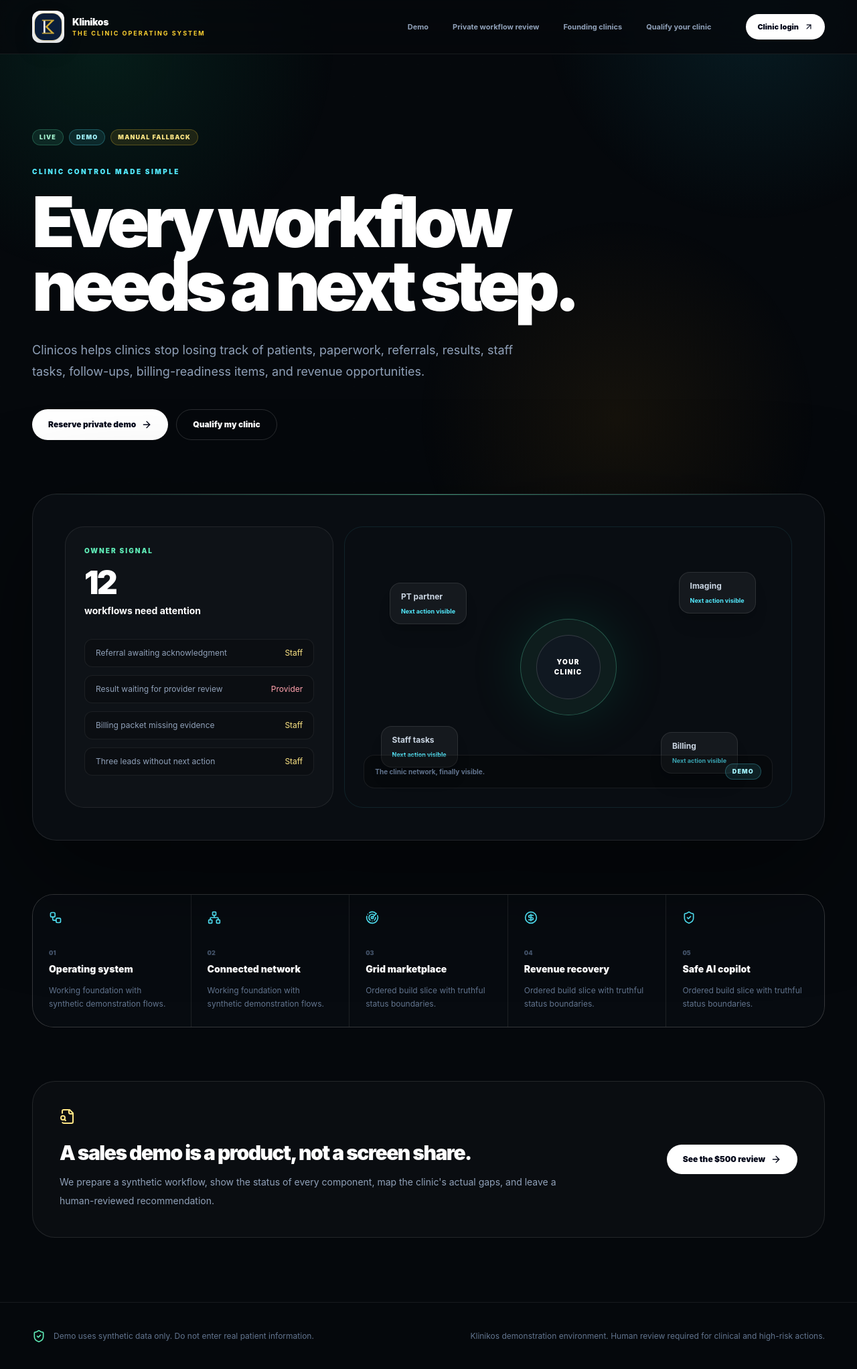
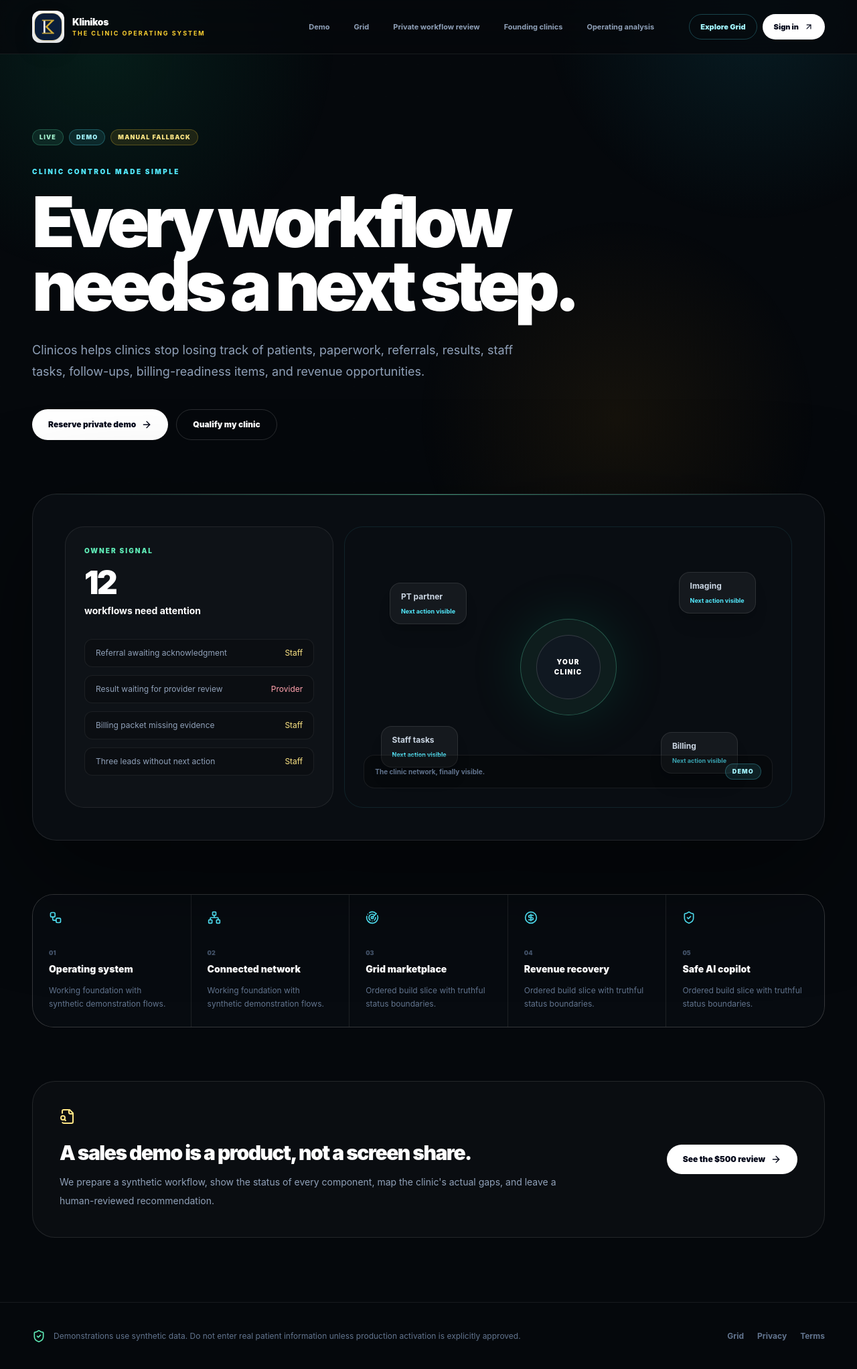
Before and after one commit to jcamacho611/Clinicos-by-Zumi, a Next.js app: page /demo in a window 1280 px wide. Shown: the whole page at 67% size. Built offline with nearby package versions, Linux system fonts and the light colour scheme.

Commit message:
frontend: unify public navigation around Klinikos and Grid

```diff
--- a/src/components/sales/sales-site-shell.tsx
+++ b/src/components/sales/sales-site-shell.tsx
@@ -4,9 +4,10 @@ import { BrandMark } from "@/components/clinic/brand-mark";
 
 const publicLinks = [
   ["/demo", "Demo"],
+  ["/grid/browse", "Grid"],
   ["/private-demo", "Private workflow review"],
   ["/founding-clinic", "Founding clinics"],
-  ["/sales", "Qualify your clinic"],
+  ["/sales", "Operating analysis"],
 ] as const;
 
 export function SalesSiteShell({ children }: { children: React.ReactNode }) {
@@ -16,21 +17,24 @@ export function SalesSiteShell({ children }: { children: React.ReactNode }) {
       <div className="pointer-events-none fixed inset-0 opacity-25 [background-image:linear-gradient(rgba(255,255,255,.025)_1px,transparent_1px),linear-gradient(90deg,rgba(255,255,255,.025)_1px,transparent_1px)] [background-size:48px_48px]" />
       <header className="relative z-30 border-b border-white/[.08] bg-[#05080c]/80 backdrop-blur-2xl">
         <div className="mx-auto flex min-h-20 max-w-[1500px] items-center gap-6 px-5 sm:px-8 lg:px-12">
-          <Link className="flex items-center gap-3" href="/demo">
+          <Link className="flex items-center gap-3" href="/">
             <span className="rounded-xl bg-white p-1"><BrandMark /></span>
             <span><span className="block text-sm font-black tracking-[-.03em]">Klinikos</span><span className="block text-[9px] font-bold uppercase tracking-[.22em] text-amber-300">The Clinic Operating System</span></span>
           </Link>
           <nav className="ml-auto hidden items-center gap-1 lg:flex">
             {publicLinks.map(([href, label]) => <Link className="rounded-full px-4 py-2 text-[11px] font-bold text-slate-400 transition hover:bg-white/[.06] hover:text-white" href={href} key={href}>{label}</Link>)}
           </nav>
-          <Link className="ml-auto inline-flex items-center gap-2 rounded-full border border-white/15 bg-white px-4 py-2.5 text-[11px] font-black text-slate-950 transition hover:bg-amber-200 lg:ml-3" href="/login">Clinic login <ArrowUpRight className="size-3.5" /></Link>
+          <div className="ml-auto flex items-center gap-2 lg:ml-3">
+            <Link className="hidden items-center gap-2 rounded-full border border-cyan-300/25 px-4 py-2.5 text-[11px] font-black text-cyan-200 transition hover:border-cyan-300/50 hover:text-white sm:inline-flex" href="/grid/browse">Explore Grid</Link>
+            <Link className="inline-flex items-center gap-2 rounded-full border border-white/15 bg-white px-4 py-2.5 text-[11px] font-black text-slate-950 transition hover:bg-amber-200" href="/login">Sign in <ArrowUpRight className="size-3.5" /></Link>
+          </div>
         </div>
       </header>
       <div className="relative z-10">{children}</div>
       <footer className="relative z-10 border-t border-white/[.08] px-5 py-10 sm:px-8 lg:px-12">
         <div className="mx-auto flex max-w-[1500px] flex-col gap-5 text-xs text-slate-500 lg:flex-row lg:items-center lg:justify-between">
-          <div className="flex items-center gap-3"><ShieldCheck className="size-5 text-emerald-300" /><p>Demo uses synthetic data only. Do not enter real patient information.</p></div>
-          <p>Klinikos demonstration environment. Human review required for clinical and high-risk actions.</p>
+          <div className="flex items-center gap-3"><ShieldCheck className="size-5 text-emerald-300" /><p>Demonstrations use synthetic data. Do not enter real patient information unless production activation is explicitly approved.</p></div>
+          <div className="flex flex-wrap gap-5 font-bold"><Link className="hover:text-white" href="/grid/browse">Grid</Link><Link className="hover:text-white" href="/legal/privacy">Privacy</Link><Link className="hover:text-white" href="/legal/terms">Terms</Link></div>
         </div>
       </footer>
     </main>
```
